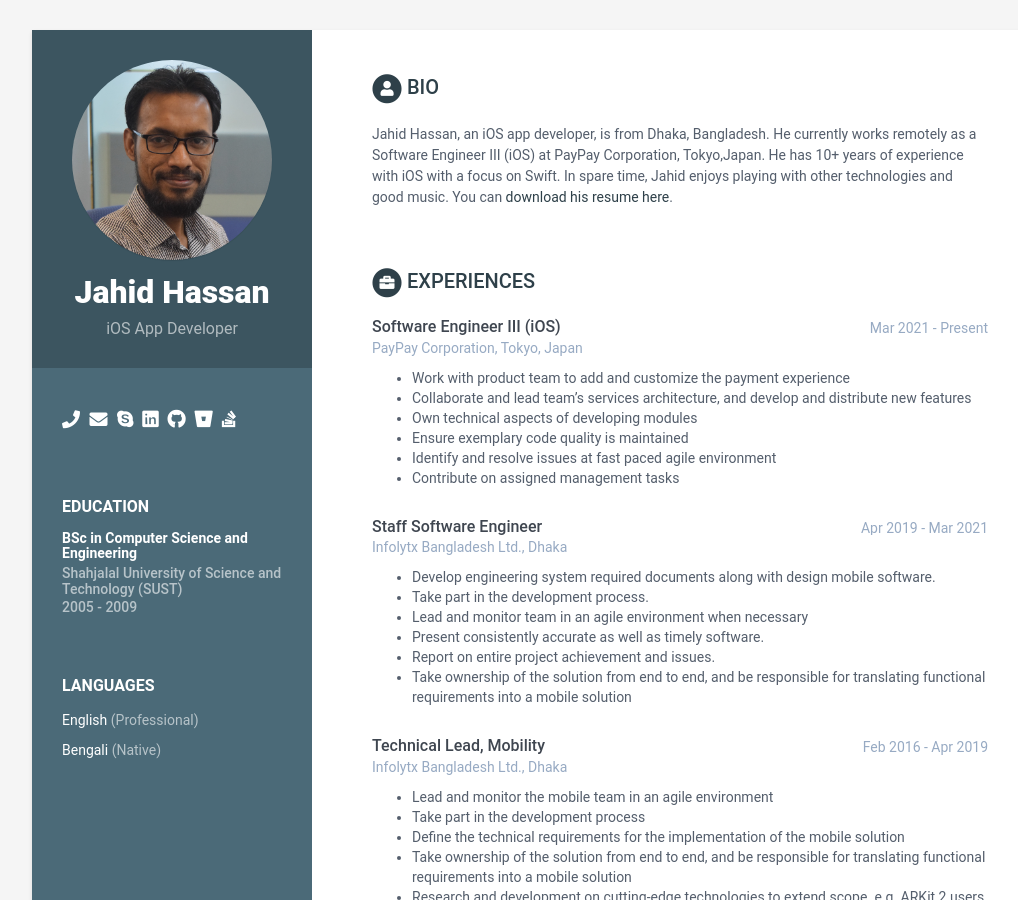
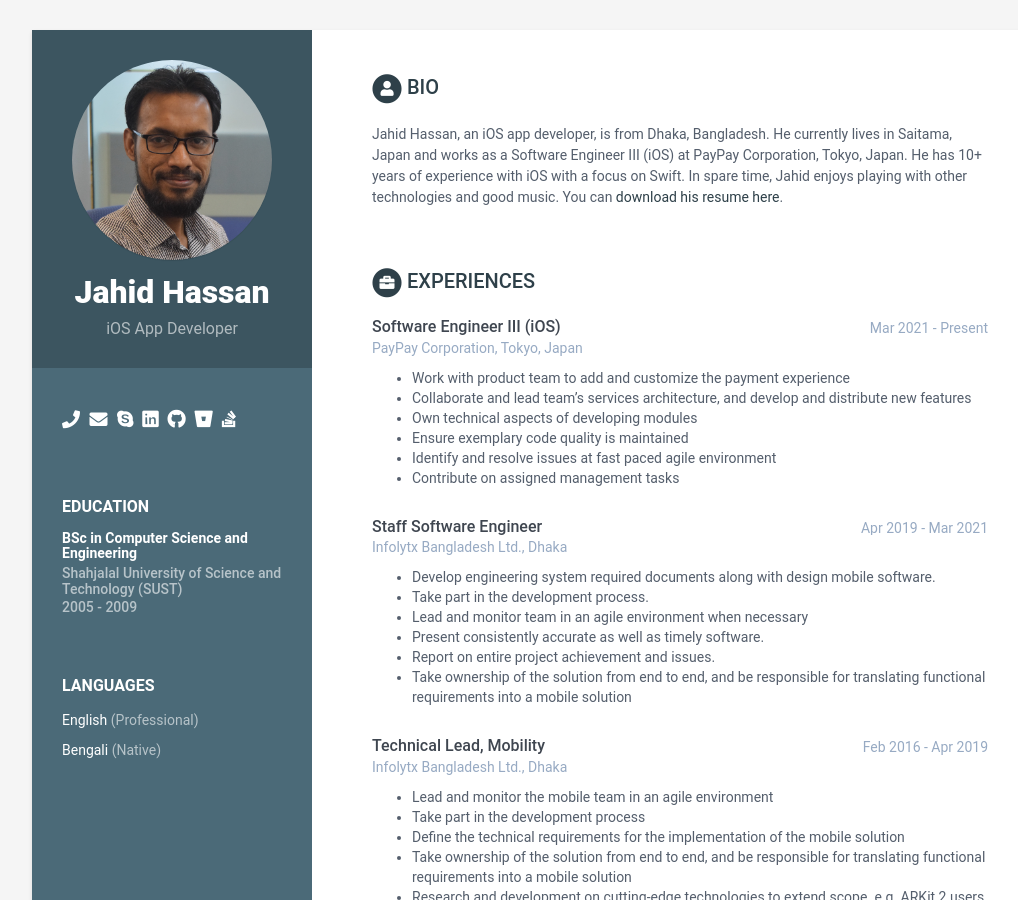
Before and after one commit to mjhassan/mjhassan.github.io, a Jekyll site: the page built from index.html, in a window 1280 px wide and 900 px high. Shown: the whole window, without its empty margins (108-1126 px from the left). Built offline with Jekyll 4.4.1, drawn with Linux system fonts in a browser that asks for light colours.

Commit message:
Updated pdf and current residence

```diff
--- a/_data/data.yml
+++ b/_data/data.yml
@@ -35,7 +35,7 @@ sidebar:
 career-profile:
     title: Bio
     summary: |
-      Jahid Hassan, an iOS app developer, is from Dhaka, Bangladesh. He currently works remotely as a Software Engineer III (iOS) at PayPay Corporation, Tokyo,Japan. He has 10+ years of experience with iOS with a focus on Swift. In spare time, Jahid enjoys playing with other technologies and good music.
+      Jahid Hassan, an iOS app developer, is from Dhaka, Bangladesh. He currently lives in Saitama, Japan and works as a Software Engineer III (iOS) at PayPay Corporation, Tokyo, Japan. He has 10+ years of experience with iOS with a focus on Swift. In spare time, Jahid enjoys playing with other technologies and good music.
       You can [download his resume here](https://raw.githubusercontent.com/mjhassan/mjhassan.github.io/master/Resume%20of%20Jahid%20Hassan.pdf).
 
 education:
```
Also changed, not shown: 1 other file.
